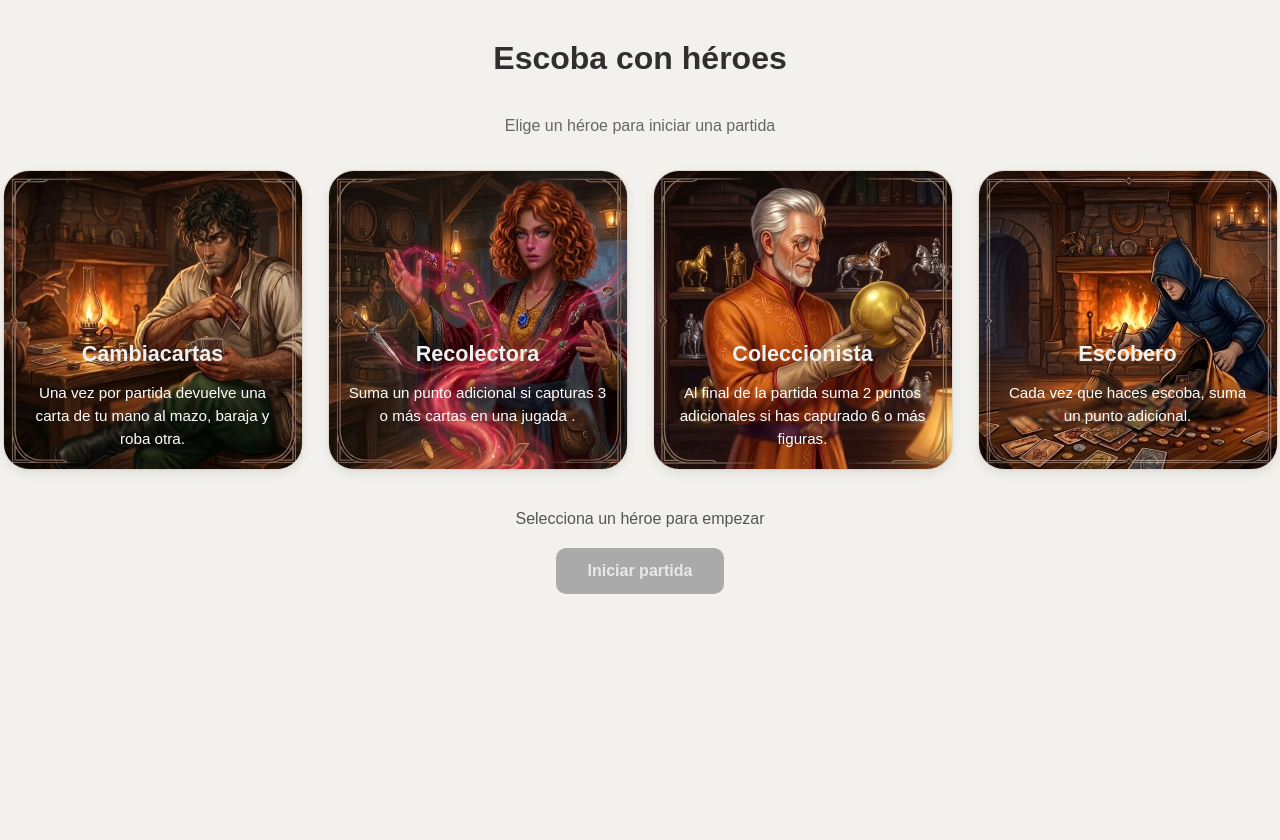
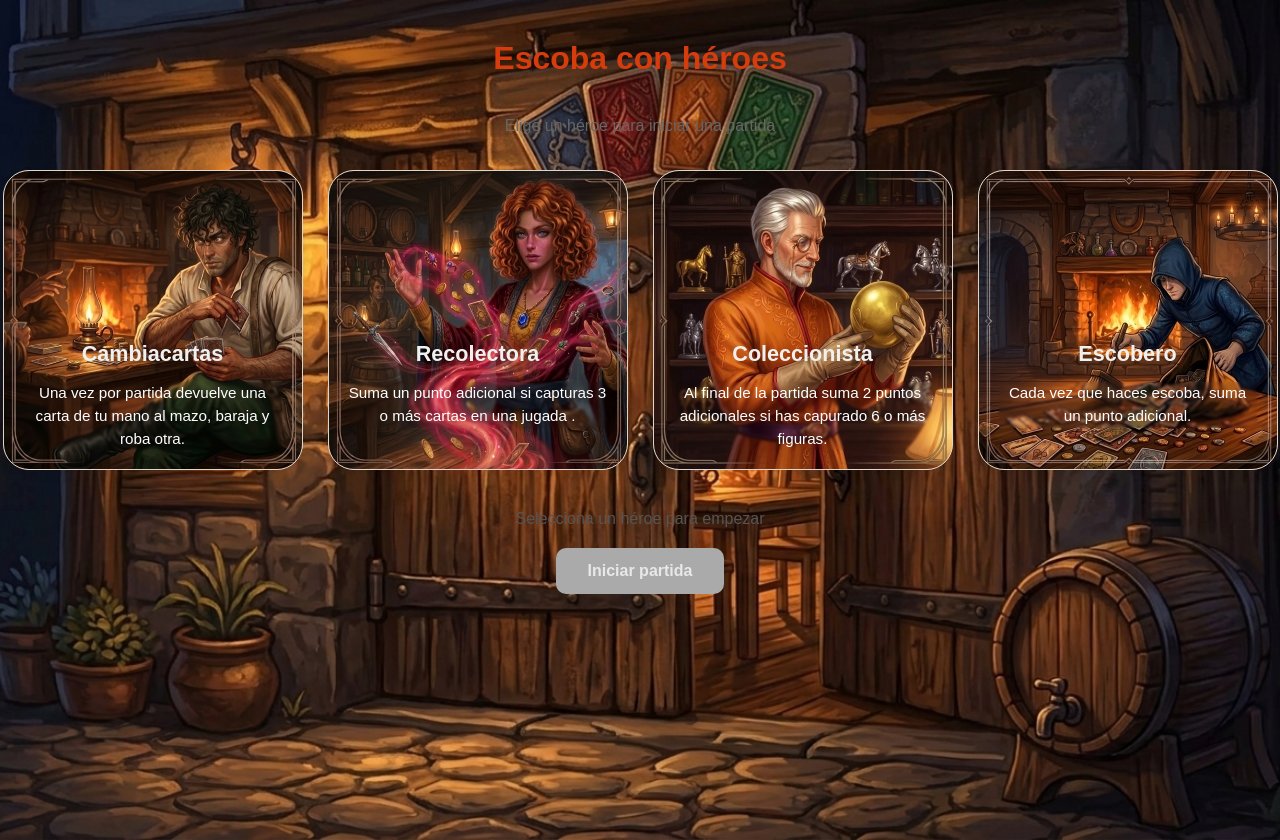
Before and after one commit to adridiaz7/escoba-con-heroes, a website with bundled scripts: page index.html in a window 1280 px wide. Built offline with nearby package versions, Linux system fonts and the light colour scheme.

Commit message:
añadidas imagenes de fondo para la pantalla de selección y de juego. Modificados algunos estilos

```diff
--- a/public/styles/game.css
+++ b/public/styles/game.css
@@ -33,7 +33,12 @@
 }
 
 body {
-  background: var(--green-dark);
+  background-color: #317746 ;
+  background-image: url(../img/background-game.jpg);
+  background-repeat: no-repeat;
+  background-size: cover;
+  background-position: center center;
+  height: 100vh;
   color: var(--text-light);
   font-family: 'Georgia', serif;
   display: flex;
@@ -319,7 +324,6 @@
   gap: 14px;
   align-items: center;
   justify-content: center;
-  border: 2px dashed rgba(255, 255, 255, 0.25);
   border-radius: 14px;
   padding: 16px;
   transition: border-color 0.2s, background 0.2s;
--- a/public/styles/heroSelect.css
+++ b/public/styles/heroSelect.css
@@ -8,6 +8,11 @@
   min-height: 100vh;
   font-family: Arial, sans-serif;
   background-color: #f3f1ed;
+  background-image: url(../img/background.jpg);
+  background-repeat: no-repeat;
+  background-size: cover;
+  background-position: center center;
+  height: 100vh;
   color: #2f2f2f;
 }
 
@@ -21,7 +26,8 @@
 
 header h1 {
   margin-bottom: 40px;
-
+  color:#d63c0c;
+  font-display: fallback;
 }
 
 header p {
--- a/src/DomController.ts
+++ b/src/DomController.ts
@@ -16,8 +16,8 @@
   private selectedHandCardId: string | null = null;
   private playerHeroElement: HTMLElement | null;
   private cpuHeroElement: HTMLElement | null;
+  private heroButtonElement: HTMLButtonElement | null;
 
-  private heroButtonElement: HTMLButtonElement | null;
 
   constructor(onCardPlayed: (cardId: string, selectedIds: string[]) => void) {
     this.messageBox = document.querySelector("#messageBox");
```
Also changed, not shown: game.html (+1 -1 lines), public/img/background-game.jpg (added), public/img/background.jpg (added), 1 other file.
